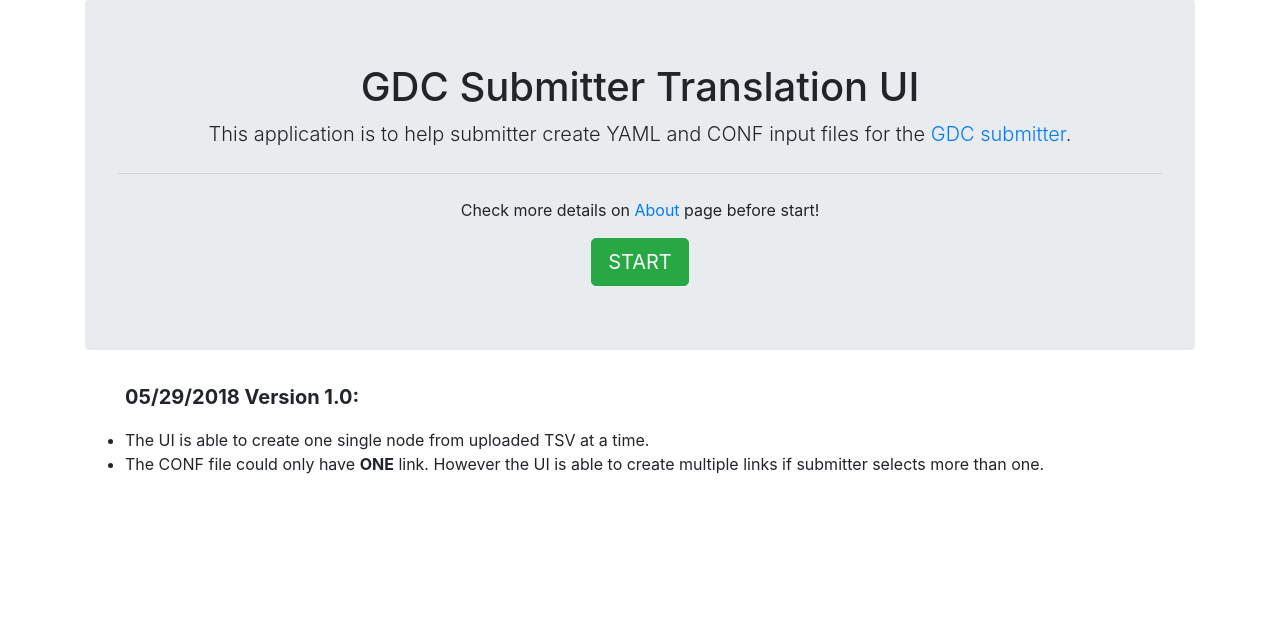
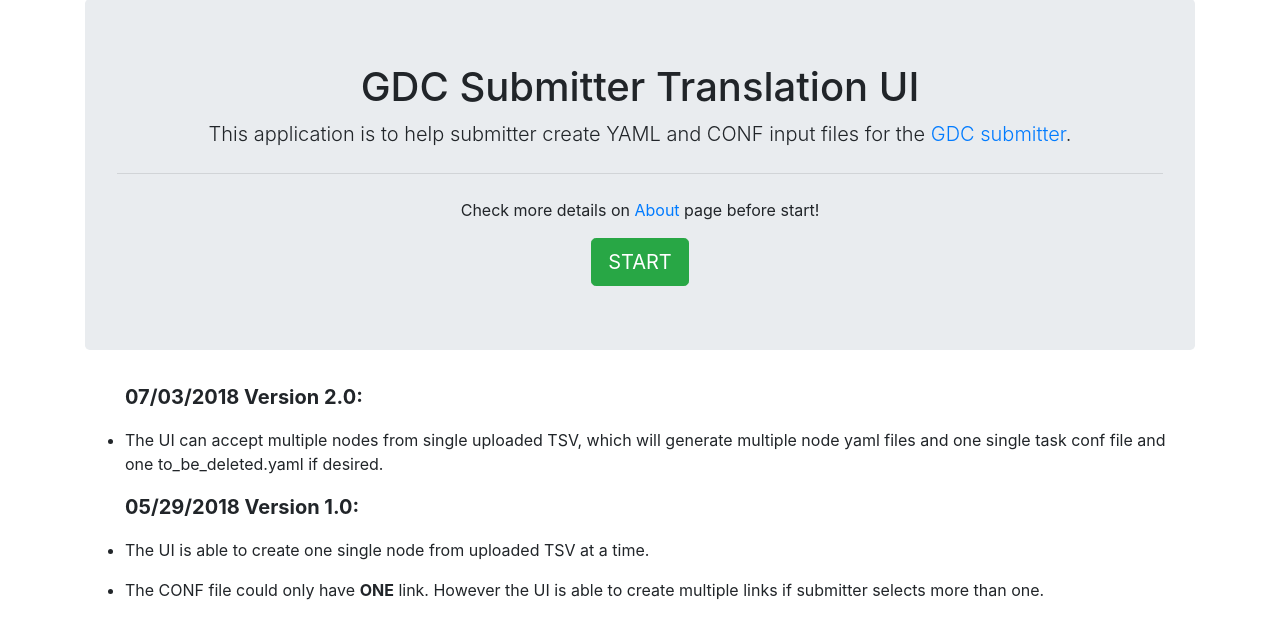
Before and after one commit to NCI-GDC/gdc_submitter_translation_ui, a Flask app: page / in a window 1280 px wide. Shown: the part 57-696 px from the top of the page. Run offline with Flask 2, Linux system fonts and the light colour scheme; some libraries are stand-ins or nearby versions.

Commit message:
chore(docs): update home page

```diff
--- a/submitter_ui/templates/home.html
+++ b/submitter_ui/templates/home.html
@@ -8,9 +8,15 @@
     <p>Check more details on <a href="/about">About</a> page before start!</p>
     <a href="/upload" class="btn btn-success btn-lg" role="button" aria-pressed="true">START</a>
   </div>
+<ul><p class="lead font-weight-bold">07/03/2018 Version 2.0:</p>
+  <li><p>The UI can accept multiple nodes from single uploaded TSV, which will generate multiple node yaml files and one single task conf file and one to_be_deleted.yaml if desired.</p>
+  </li>
+</ul>
 <ul><p class="lead font-weight-bold">05/29/2018 Version 1.0:</p>
-  <li>The UI is able to create one single node from uploaded TSV at a time.</li>
-  <li>The CONF file could only have <strong>ONE</strong> link. However the UI is able to create multiple links if submitter selects more than one.</li>
+  <li><p>The UI is able to create one single node from uploaded TSV at a time.</p>
+  </li>
+  <li><p>The CONF file could only have <strong>ONE</strong> link. However the UI is able to create multiple links if submitter selects more than one.</p>
+  </li>
 </ul>
 
 {% endblock %}
```
